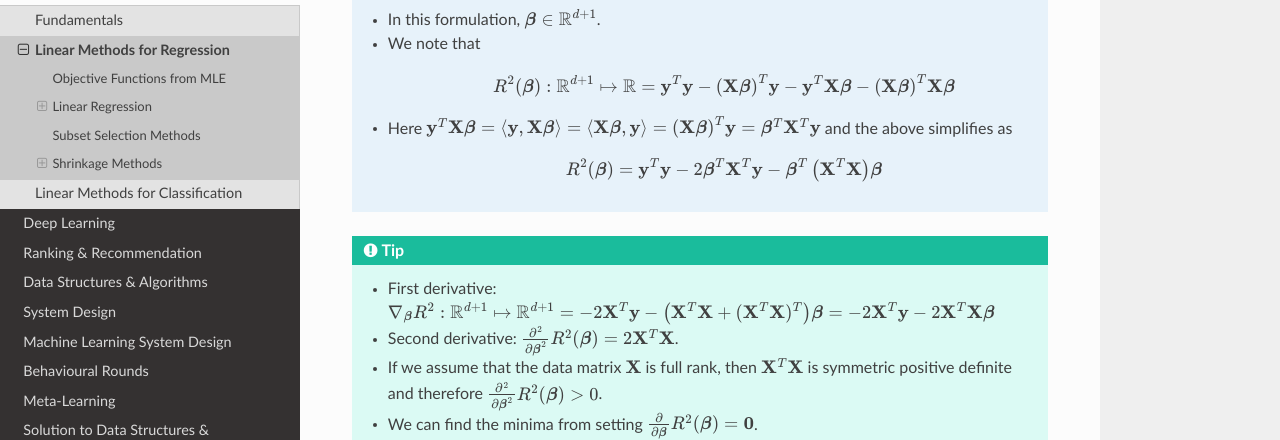
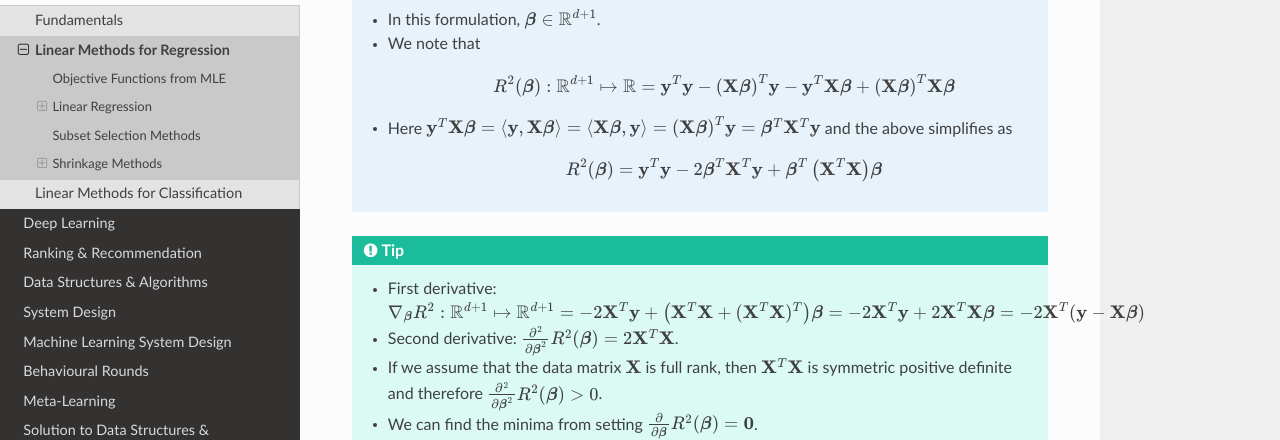
Before and after one commit to uselesstechjunks/leetcode, a Sphinx documentation site: the page built from docs/source/ml/linearreg.rst, in a window 1280 px wide and 900 px high, scrolled down 1186 px. Shown: the part 186-626 px from the top of the window. Built offline with Sphinx 7.4.7 and the Read the Docs theme 2.0.0, drawn with Linux system fonts in a browser that asks for light colours.

Commit message:
Update linearreg.rst

```diff
--- a/docs/source/ml/linearreg.rst
+++ b/docs/source/ml/linearreg.rst
@@ -41,13 +41,13 @@ Optimisation: Least Squares
 	* In this formulation, :math:`\boldsymbol{\beta}\in\mathbb{R}^{d+1}`.
 	* We note that
 
-		.. math:: R^2(\boldsymbol{\beta}):\mathbb{R}^{d+1}\mapsto\mathbb{R}=\mathbf{y}^T\mathbf{y}-\left(\mathbf{X}\boldsymbol{\beta}\right)^T\mathbf{y}-\mathbf{y}^T\mathbf{X}\boldsymbol{\beta}-\left(\mathbf{X}\boldsymbol{\beta}\right)^T\mathbf{X}\boldsymbol{\beta}
+		.. math:: R^2(\boldsymbol{\beta}):\mathbb{R}^{d+1}\mapsto\mathbb{R}=\mathbf{y}^T\mathbf{y}-\left(\mathbf{X}\boldsymbol{\beta}\right)^T\mathbf{y}-\mathbf{y}^T\mathbf{X}\boldsymbol{\beta}+\left(\mathbf{X}\boldsymbol{\beta}\right)^T\mathbf{X}\boldsymbol{\beta}
 	* Here :math:`\mathbf{y}^T\mathbf{X}\boldsymbol{\beta}=\langle\mathbf{y},\mathbf{X}\boldsymbol{\beta}\rangle=\langle\mathbf{X}\boldsymbol{\beta},\mathbf{y}\rangle=\left(\mathbf{X}\boldsymbol{\beta}\right)^T\mathbf{y}=\boldsymbol{\beta}^T\mathbf{X}^T\mathbf{y}` and the above simplifies as
 
-		.. math:: R^2(\boldsymbol{\beta})=\mathbf{y}^T\mathbf{y}-2\boldsymbol{\beta}^T\mathbf{X}^T\mathbf{y}-\boldsymbol{\beta}^T\left(\mathbf{X}^T\mathbf{X}\right)\boldsymbol{\beta}
+		.. math:: R^2(\boldsymbol{\beta})=\mathbf{y}^T\mathbf{y}-2\boldsymbol{\beta}^T\mathbf{X}^T\mathbf{y}+\boldsymbol{\beta}^T\left(\mathbf{X}^T\mathbf{X}\right)\boldsymbol{\beta}
 
 .. tip::
-	* First derivative: :math:`\nabla_{\boldsymbol{\beta}}R^2:\mathbb{R}^{d+1}\mapsto\mathbb{R}^{d+1}=-2\mathbf{X}^T\mathbf{y}-\left(\mathbf{X}^T\mathbf{X}+(\mathbf{X}^T\mathbf{X})^T\right)\boldsymbol{\beta}=-2\mathbf{X}^T\mathbf{y}-2\mathbf{X}^T\mathbf{X}\boldsymbol{\beta}`
+	* First derivative: :math:`\nabla_{\boldsymbol{\beta}}R^2:\mathbb{R}^{d+1}\mapsto\mathbb{R}^{d+1}=-2\mathbf{X}^T\mathbf{y}+\left(\mathbf{X}^T\mathbf{X}+(\mathbf{X}^T\mathbf{X})^T\right)\boldsymbol{\beta}=-2\mathbf{X}^T\mathbf{y}+2\mathbf{X}^T\mathbf{X}\boldsymbol{\beta}=-2\mathbf{X}^T(\mathbf{y}-\mathbf{X}\boldsymbol{\beta})`
 	* Second derivative: :math:`\frac{\partial^2}{\mathop{\partial\boldsymbol{\beta}}^2}R^2(\boldsymbol{\beta})=2\mathbf{X}^T\mathbf{X}`.
 	* If we assume that the data matrix :math:`\mathbf{X}` is full rank, then :math:`\mathbf{X}^T\mathbf{X}` is symmetric positive definite and therefore :math:`\frac{\partial^2}{\mathop{\partial\boldsymbol{\beta}}^2}R^2(\boldsymbol{\beta})> 0`.
 	* We can find the minima from setting :math:`\frac{\partial}{\mathop{\partial\boldsymbol{\beta}}}R^2(\boldsymbol{\beta})=\mathbf{0}`.
```
